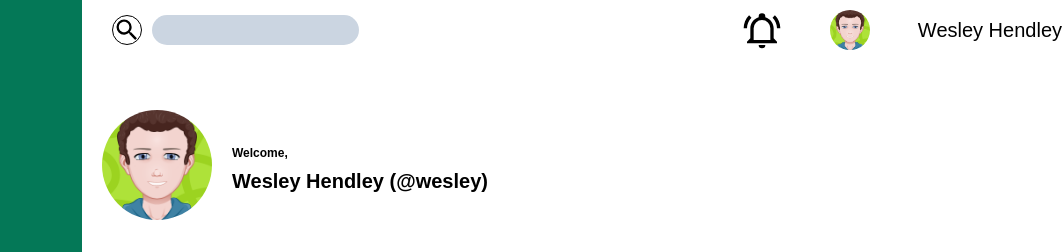
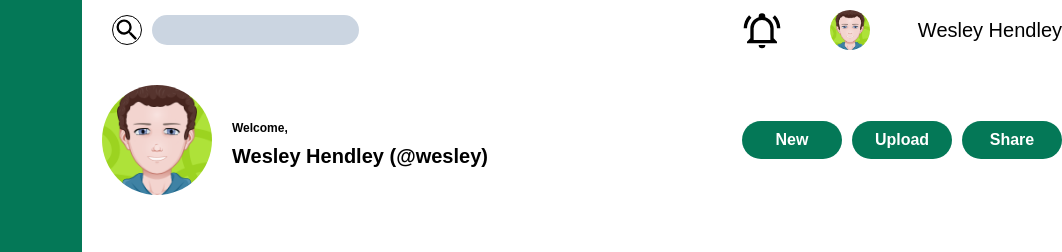
Before and after one commit to Schnretzl/admin-dashboard, a plain HTML site: page index.html in a window 1280 px wide. Shown: the top 252 px of the page, 218-1280 px from the left. Drawn offline with Linux system fonts and the light colour scheme.

Commit message:
Add interaction buttons

```diff
--- a/index.html
+++ b/index.html
@@ -56,9 +56,11 @@
                 <p style="font-size: 12px; align-content: flex-end;">Welcome,</p>
                 <p style="font-size: 20px">Wesley Hendley (@wesley)</p>
             </div>
-
-
-            <div class="interactions"></div>
+            <div class="interactions">
+                <button>New</button>
+                <button>Upload</button>
+                <button>Share</button>
+            </div>
         </div>
         <div class="tiles">
             <div class="projects"></div>
--- a/styles.css
+++ b/styles.css
@@ -120,7 +120,7 @@ ul{
 
 .welcome{
     display: grid;
-    grid-template-rows: 80px 80px;
+    grid-template-rows: 1fr 1fr;
     grid-template-columns: 110px auto;
     row-gap: 10px;
     column-gap: 20px;
@@ -139,3 +139,24 @@ ul{
     display: grid;
     align-self: center;
 }
+
+.interactions{
+    display: grid;
+    grid-template-columns: repeat(3, 1fr);
+    align-items: center;
+    justify-items: center;
+    gap: 10px;
+}
+
+.interactions button{
+    color: white;
+    background-color: #047857;
+    cursor: pointer;
+    border-radius: 20px;
+    border: none;
+    height: fit-content;
+    padding: 10px;
+    width: 100px;
+    font-weight: bold;
+    font-size: 16px;
+}
```
